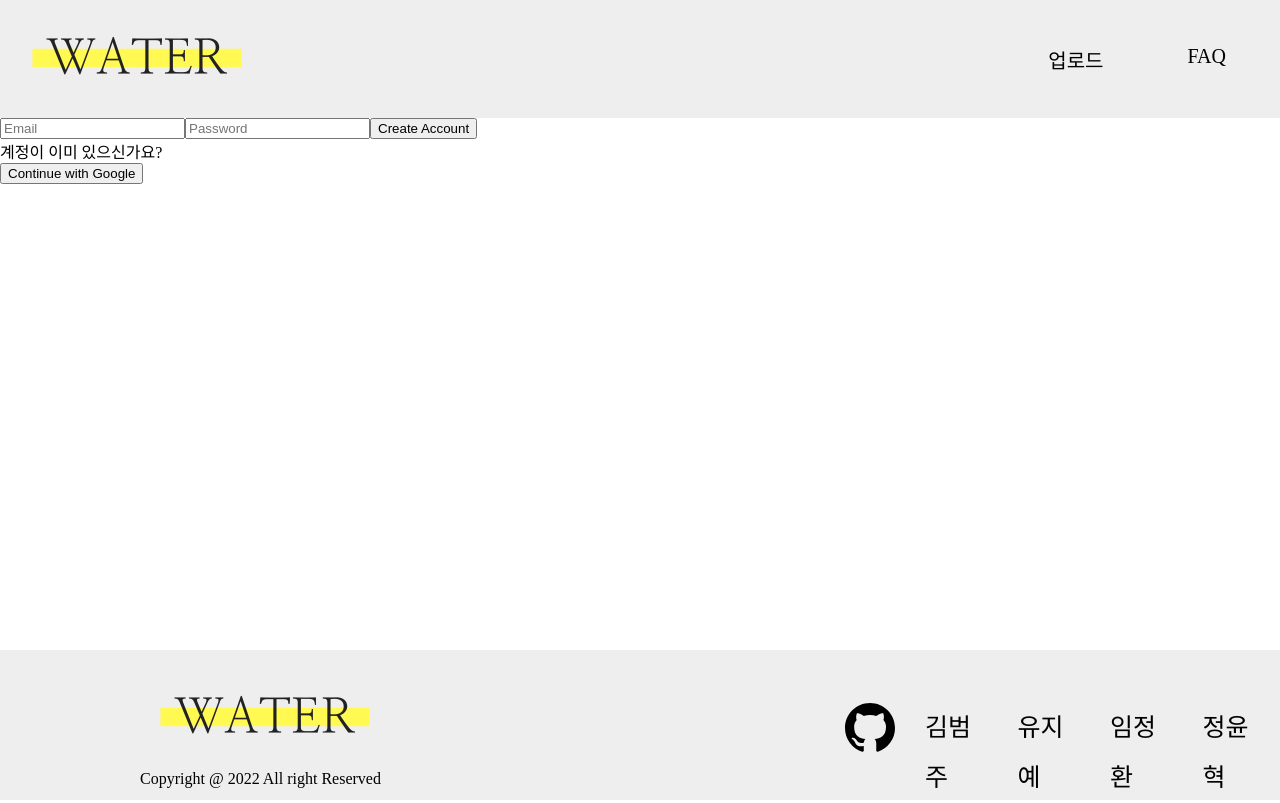
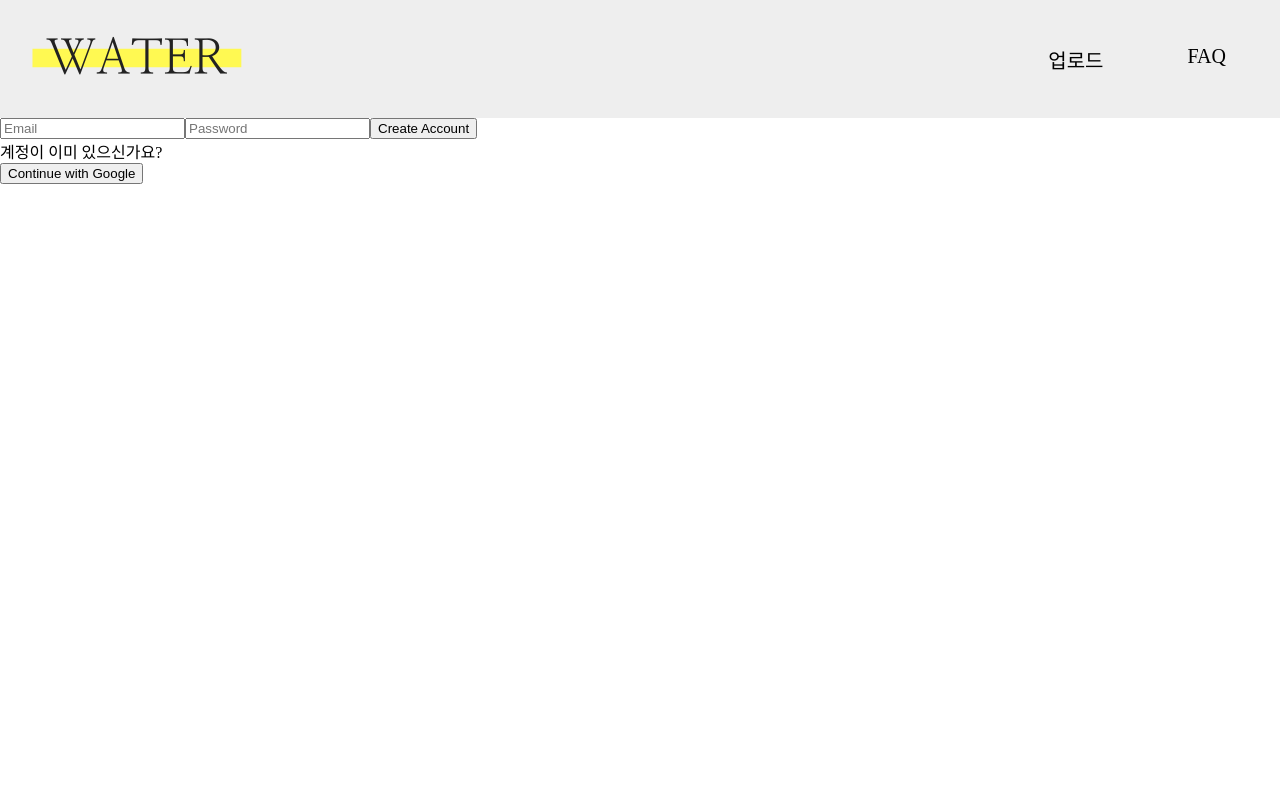
Before and after one commit to bbammju/alux-codestates-3, a React (Create React App) app: page / in a window 1280 px wide. Built offline with nearby package versions, Linux system fonts and the light colour scheme; no server answers.

Commit message:
Fix: 구조변경

```diff
--- a/src/components/Router.js
+++ b/src/components/Router.js
@@ -4,7 +4,6 @@ import Detail from "../pages/Detail";
 import Auth from "../routes/Auth";
 import Header from "./Header";
 import PostItem from "./PostItem";
-import Footer from "./Footer";
 
 const AppRouter = ({ isLoggedIn }) => {
 	return (
@@ -21,7 +20,6 @@ const AppRouter = ({ isLoggedIn }) => {
 					<Route path="/" element={<Auth />} />
 				)}
 			</Routes>
-			<Footer />
 		</Router>
 	);
 };
--- a/src/pages/Main.js
+++ b/src/pages/Main.js
@@ -5,6 +5,7 @@ import { getDocs, collection } from "firebase/firestore";
 import { dbService } from "../util/fbase";
 import { useEffect } from "react";
 import Item from "../components/Item";
+import Footer from "../components/Footer";
 
 function Main() {
 	const [dbData, setDbData] = useState([]);
@@ -28,6 +29,7 @@ function Main() {
 					: dbData.slice(0).map((item, idx) => <Item key={idx} data={item} />)}
 			</BackgroundContainer>
 			<ChannelTalk />
+			<Footer />
 		</div>
 	);
 }
```
